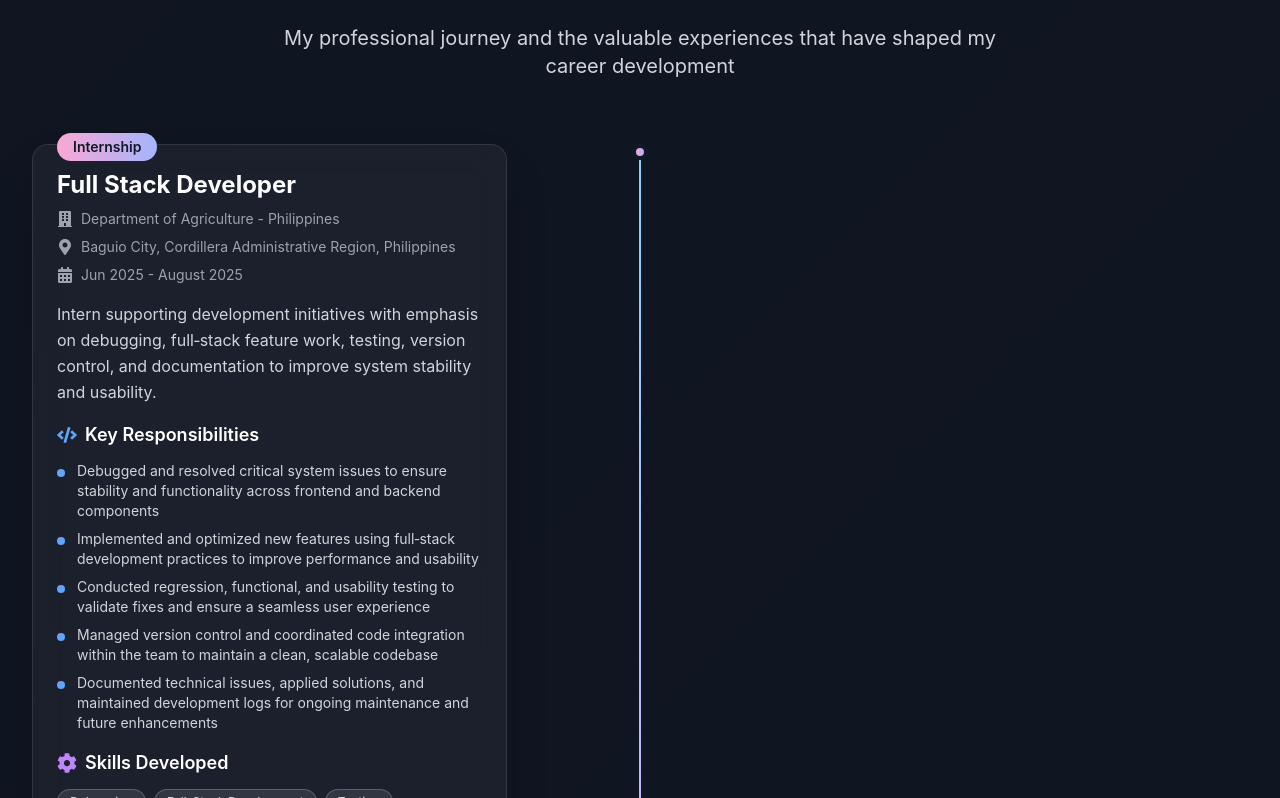
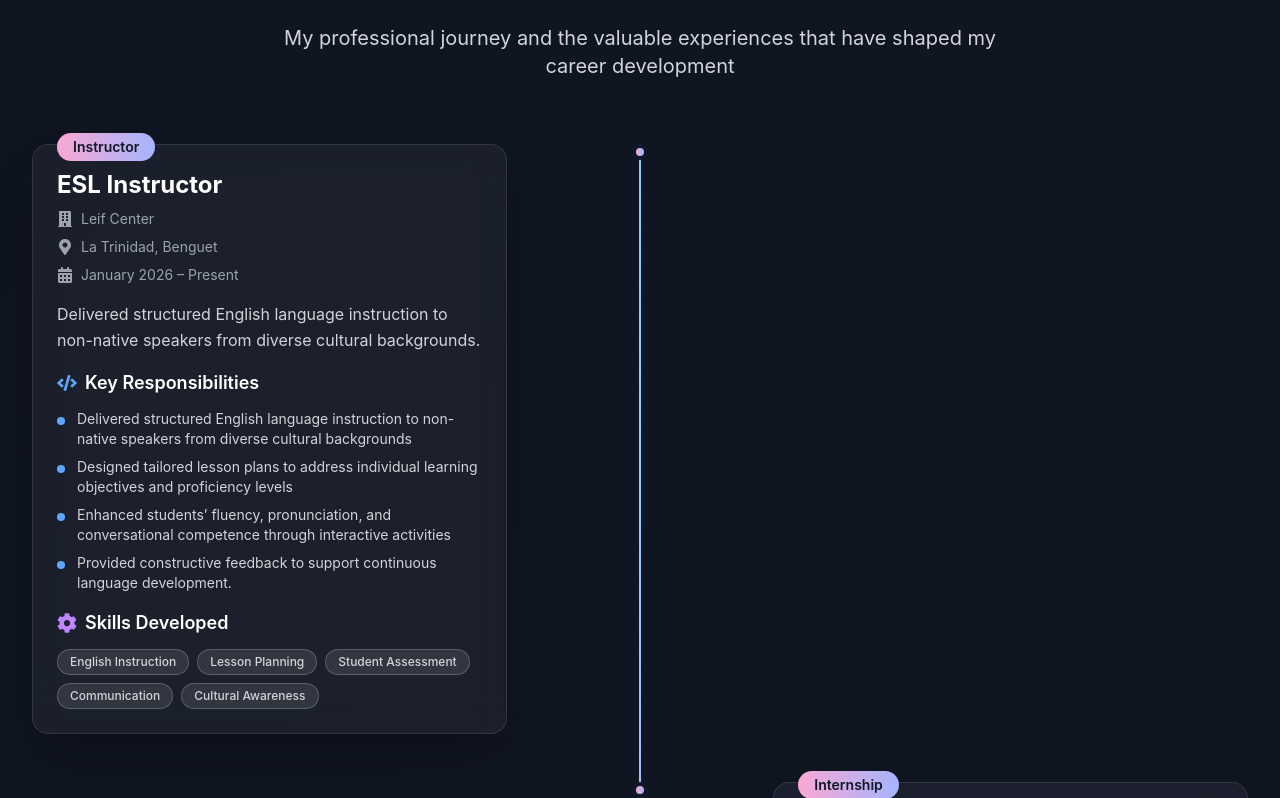
Before and after one commit to Kylabear/My-Portfolio, a Next.js app: page / in a window 1280 px wide. Shown: the part 3362-4160 px from the top of the page. Built offline with nearby package versions, Linux system fonts and the light colour scheme.

Commit message:
updated exp

```diff
--- a/data/content.ts
+++ b/data/content.ts
@@ -151,6 +151,21 @@ export const seminarsData = [
 // Experience
 export const experienceData: ExperienceEntry[] = [
   {
+    title: 'ESL Instructor',
+    company: 'Leif Center',
+    location: 'La Trinidad, Benguet',
+    period: 'January 2026 – Present',
+    type: 'Instructor',
+    description: 'Delivered structured English language instruction to non-native speakers from diverse cultural backgrounds.',
+    responsibilities: [
+      'Delivered structured English language instruction to non-native speakers from diverse cultural backgrounds',
+      'Designed tailored lesson plans to address individual learning objectives and proficiency levels',
+      'Enhanced students’ fluency, pronunciation, and conversational competence through interactive activities',
+      'Provided constructive feedback to support continuous language development.'
+    ],
+    skills: ['English Instruction', 'Lesson Planning', 'Student Assessment', 'Communication', 'Cultural Awareness']
+  },
+  {
     title: 'Full Stack Developer',
     company: 'Department of Agriculture - Philippines',
     location: 'Baguio City, Cordillera Administrative Region, Philippines',
```
